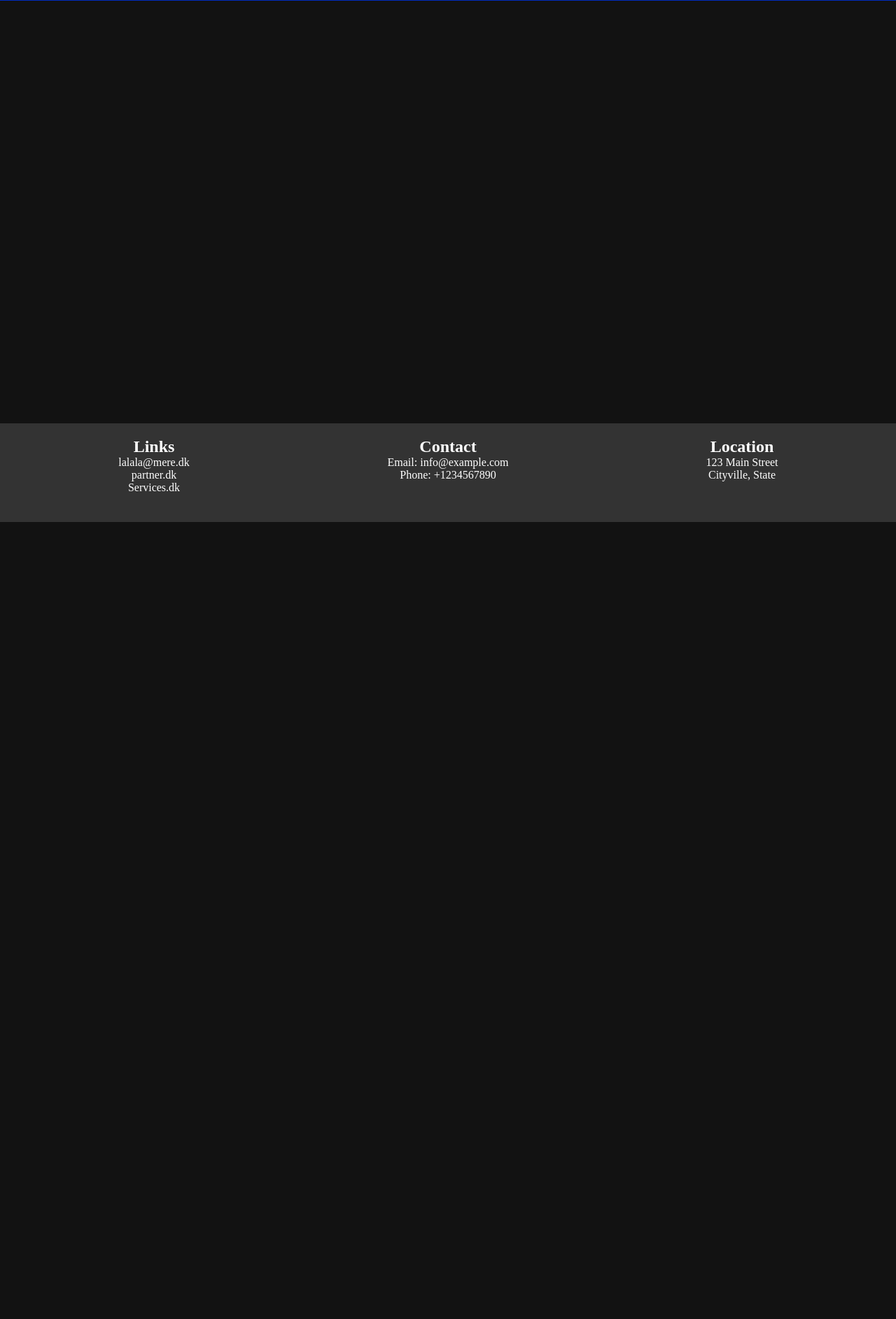
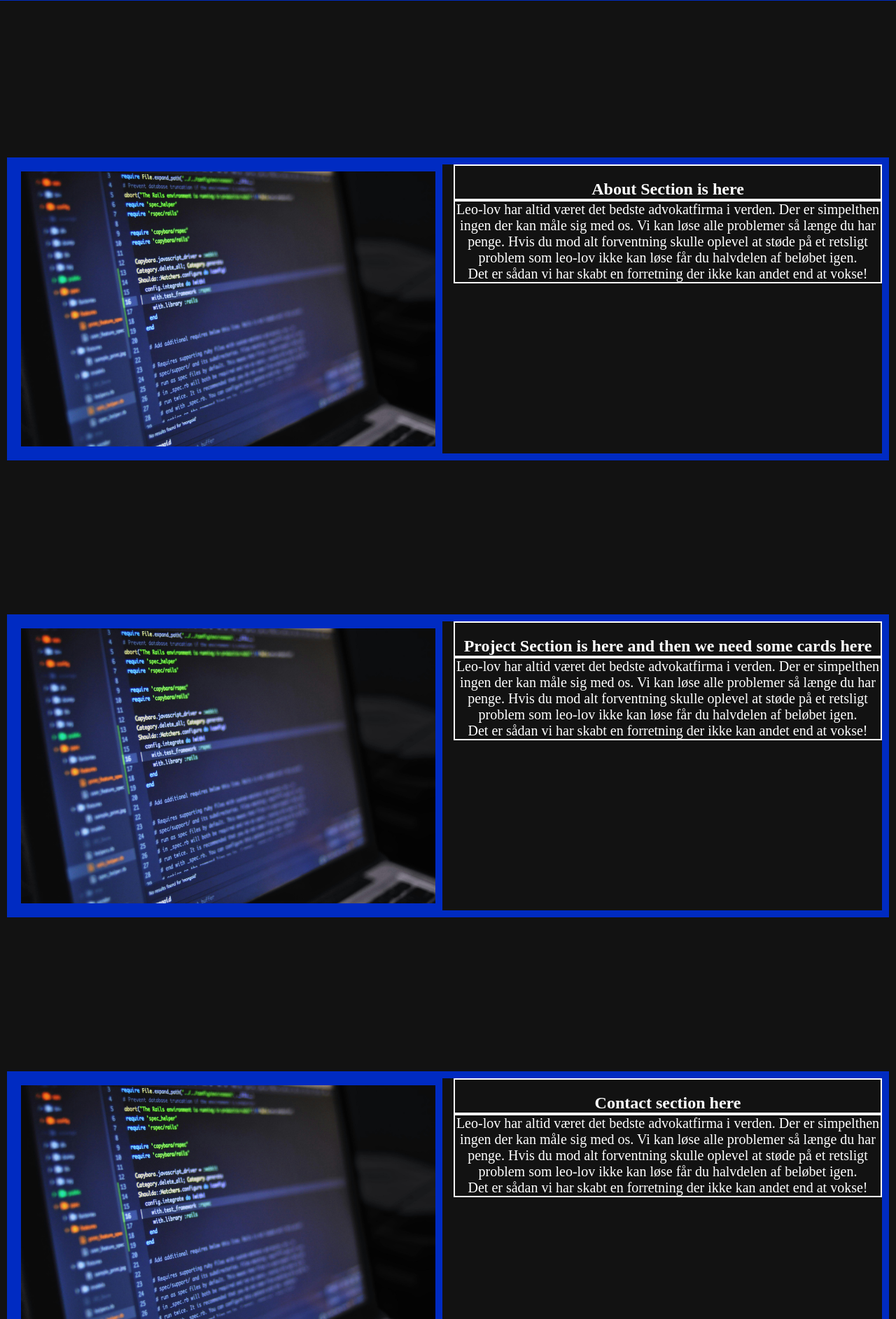
Before and after one commit to Eon4/ReactPortCharlie, a React (Vite) app in the folder onepageP/: page / in a window 1280 px wide. Shown: the part 915-2800 px from the top of the page at 70% size. Before the commit the page ends 1661 px from the top, so only its background shows below. Built offline with nearby package versions, Linux system fonts and the light colour scheme.

Commit message:
Update 4 - Sections added
- Sections for about, projects and contact is added.

```diff
--- /dev/null
+++ b/onepageP/src/components/AboutSection/AboutSection.jsx
@@ -0,0 +1,30 @@
+
+import style from "../AboutSection/AboutSection.module.scss";
+import SectionImg from  '../../assets/img/pcHeader.jpg'
+
+
+export function AboutSection() {
+  return (
+    <>
+      <section className={style.gridCol}>
+
+            <img className={style.sectiononeimg} src={SectionImg} alt="#" />
+
+        <article>
+          <h2>About Section is here</h2>
+
+          <p>
+            Leo-lov har altid været det bedste advokatfirma i verden. Der er
+            simpelthen ingen der kan måle sig med os. Vi kan løse alle problemer
+            så længe du har penge. Hvis du mod alt forventning skulle oplevel at
+            støde på et retsligt problem som leo-lov ikke kan løse får du
+            halvdelen af beløbet igen. <br />
+            Det er sådan vi har skabt en forretning der ikke kan andet end at
+            vokse!
+          </p>
+
+        </article>
+      </section>
+    </>
+  );
+}
--- /dev/null
+++ b/onepageP/src/components/AboutSection/AboutSection.module.scss
@@ -0,0 +1,33 @@
+
+
+
+.sectiononeimg{
+    width: 100%;
+    border-color: #002BC2;
+    border-width: 10px;
+    border-style:solid;
+}
+
+.gridCol {
+    display: grid;
+    grid-template-columns: 1fr 1fr;
+    gap: 16px;
+    margin: 10px;
+    margin-top: 220px;
+    border-color: #002BC2;
+    border-width: 10px;
+    border-style:solid;
+
+    p{
+        font-size: 20px;
+        border: solid 2px white;
+        text-align: center;
+    }
+
+    h2{
+        border: solid 2px white;
+        text-align: center;
+        padding-top: 20px;
+
+    }
+}
--- /dev/null
+++ b/onepageP/src/components/ContactSection/ContactSection.jsx
@@ -0,0 +1,31 @@
+
+
+import style from "../ContactSection/ContactSection.module.scss";
+import SectionImg from  '../../assets/img/pcHeader.jpg'
+
+
+export function ContactSection() {
+  return (
+    <>
+      <section className={style.gridCol}>
+
+      <img className={style.sectiononeimg} src={SectionImg} alt="#" />
+
+        <article>
+          <h2>Contact section here</h2>
+
+          <p>
+            Leo-lov har altid været det bedste advokatfirma i verden. Der er
+            simpelthen ingen der kan måle sig med os. Vi kan løse alle problemer
+            så længe du har penge. Hvis du mod alt forventning skulle oplevel at
+            støde på et retsligt problem som leo-lov ikke kan løse får du
+            halvdelen af beløbet igen. <br />
+            Det er sådan vi har skabt en forretning der ikke kan andet end at
+            vokse!
+          </p>
+
+        </article>
+      </section>
+    </>
+  );
+}
--- /dev/null
+++ b/onepageP/src/components/ContactSection/ContactSection.module.scss
@@ -0,0 +1,34 @@
+
+
+
+
+.sectiononeimg{
+    width: 100%;
+    border-color: #002BC2;
+    border-width: 10px;
+    border-style:solid;
+}
+
+.gridCol {
+    display: grid;
+    grid-template-columns: 1fr 1fr;
+    gap: 16px;
+    margin: 10px;
+    margin-top: 220px;
+    border-color: #002BC2;
+    border-width: 10px;
+    border-style:solid;
+
+    p{
+        font-size: 20px;
+        border: solid 2px white;
+        text-align: center;
+    }
+
+    h2{
+        border: solid 2px white;
+        text-align: center;
+        padding-top: 20px;
+
+    }
+}
--- a/onepageP/src/components/Navigation/Nav.jsx
+++ b/onepageP/src/components/Navigation/Nav.jsx
@@ -4,9 +4,9 @@ import style from './Nav.module.scss'
 export const Navigation = () => {
 
     const navItems = [
-        { route: "Home" },
+        { route: "CL" },
+        { route: "About" },
         { route: "Projects" },
-        { route: "About" },
         { route: "Contact" },
       ];
 
--- /dev/null
+++ b/onepageP/src/components/ProjectSection/ProjectSection.jsx
@@ -0,0 +1,31 @@
+
+
+import style from "../ProjectSection/ProjectSection.module.scss";
+import SectionImg from  '../../assets/img/pcHeader.jpg'
+
+
+export function ProjectSection() {
+  return (
+    <>
+      <section className={style.gridCol}>
+
+            <img className={style.sectiononeimg} src={SectionImg} alt="#" />
+
+        <article>
+          <h2>Project Section is here and then we need some cards here</h2>
+
+          <p>
+            Leo-lov har altid været det bedste advokatfirma i verden. Der er
+            simpelthen ingen der kan måle sig med os. Vi kan løse alle problemer
+            så længe du har penge. Hvis du mod alt forventning skulle oplevel at
+            støde på et retsligt problem som leo-lov ikke kan løse får du
+            halvdelen af beløbet igen. <br />
+            Det er sådan vi har skabt en forretning der ikke kan andet end at
+            vokse!
+          </p>
+
+        </article>
+      </section>
+    </>
+  );
+}
--- /dev/null
+++ b/onepageP/src/components/ProjectSection/ProjectSection.module.scss
@@ -0,0 +1,33 @@
+
+
+
+.sectiononeimg{
+    width: 100%;
+    border-color: #002BC2;
+    border-width: 10px;
+    border-style:solid;
+}
+
+.gridCol {
+    display: grid;
+    grid-template-columns: 1fr 1fr;
+    gap: 16px;
+    margin: 10px;
+    margin-top: 220px;
+    border-color: #002BC2;
+    border-width: 10px;
+    border-style:solid;
+
+    p{
+        font-size: 20px;
+        border: solid 2px white;
+        text-align: center;
+    }
+
+    h2{
+        border: solid 2px white;
+        text-align: center;
+        padding-top: 20px;
+
+    }
+}
--- a/onepageP/src/pages/MainPage/MainPage.jsx
+++ b/onepageP/src/pages/MainPage/MainPage.jsx
@@ -2,6 +2,10 @@
 
 import { Navigation } from "../../components/Navigation/Nav";
 import { Header } from '../../components/Header/Header';
+import { AboutSection } from '../../components/AboutSection/AboutSection';
+import { ContactSection } from '../../components/ContactSection/ContactSection';
+import {ProjectSection } from '../../components/ProjectSection/ProjectSection';
+
 import { Footer } from '../../components/Footer/Footer';
 
 export const MainPage = () => {
@@ -9,6 +13,9 @@ export const MainPage = () => {
       <>
         <Navigation />
         <Header/>
+        <AboutSection/>
+        <ProjectSection/>
+        <ContactSection/>
         <Footer/>
 
       </>
```
